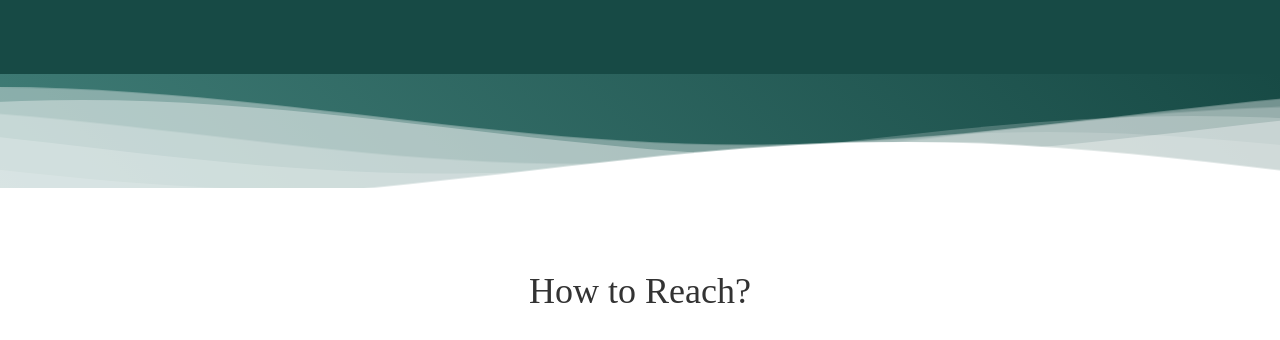
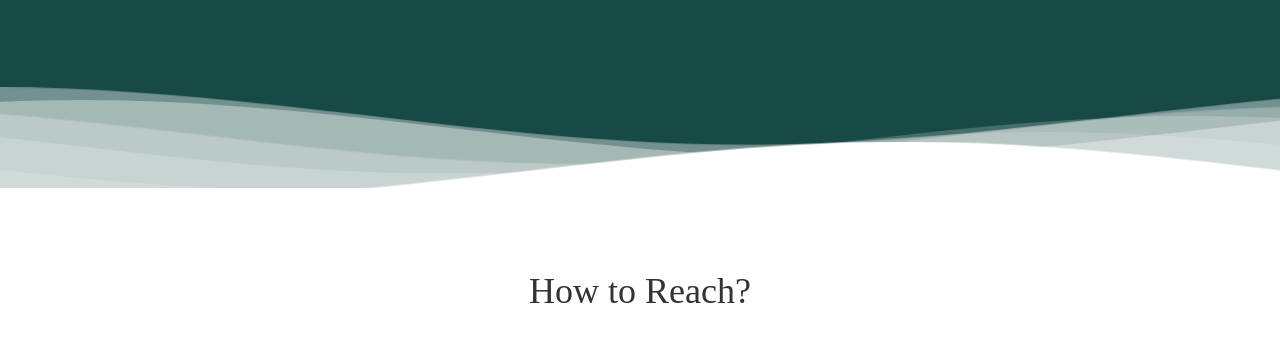
Before and after one commit to Punyaj/Camp-Website, a plain HTML site: page index.html in a window 1280 px wide. Shown: the part 2764-3104 px from the top of the page. Drawn offline with nearby package versions, Linux system fonts and the light colour scheme.

Commit message:
third commit

```diff
--- a/index.html
+++ b/index.html
@@ -656,7 +656,7 @@
           <style>
             /* Don't forget include bootstrap 5.3.0 */
 .gradient-pp{
-  background: linear-gradient(45deg, #407D77, #174A45);
+  background: linear-gradient(45deg, #174A45, #174A45);
 }
 
 .title4{
```
